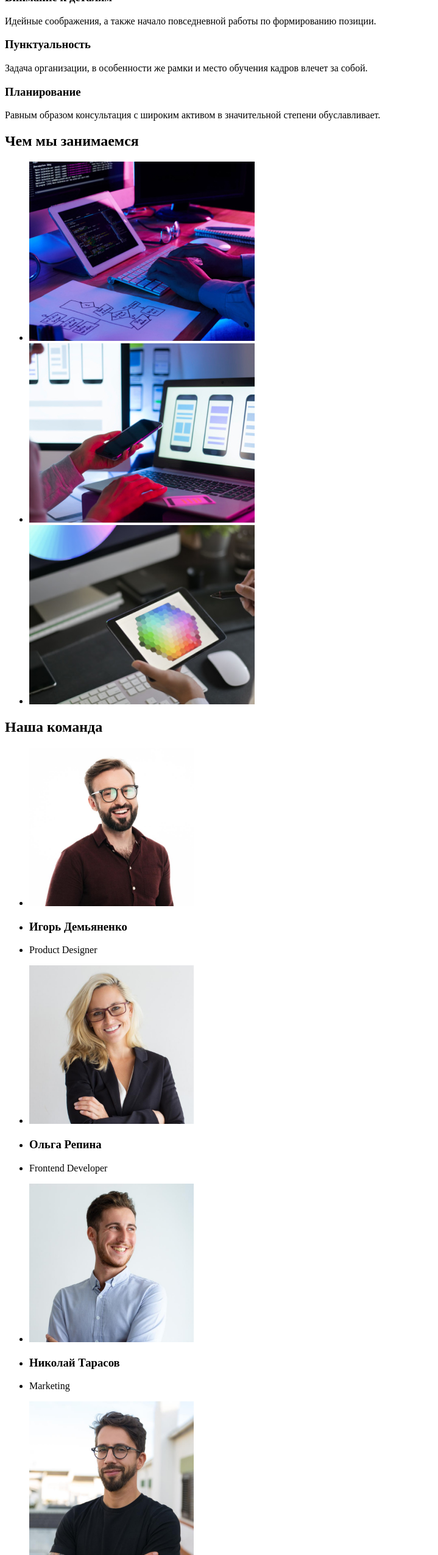
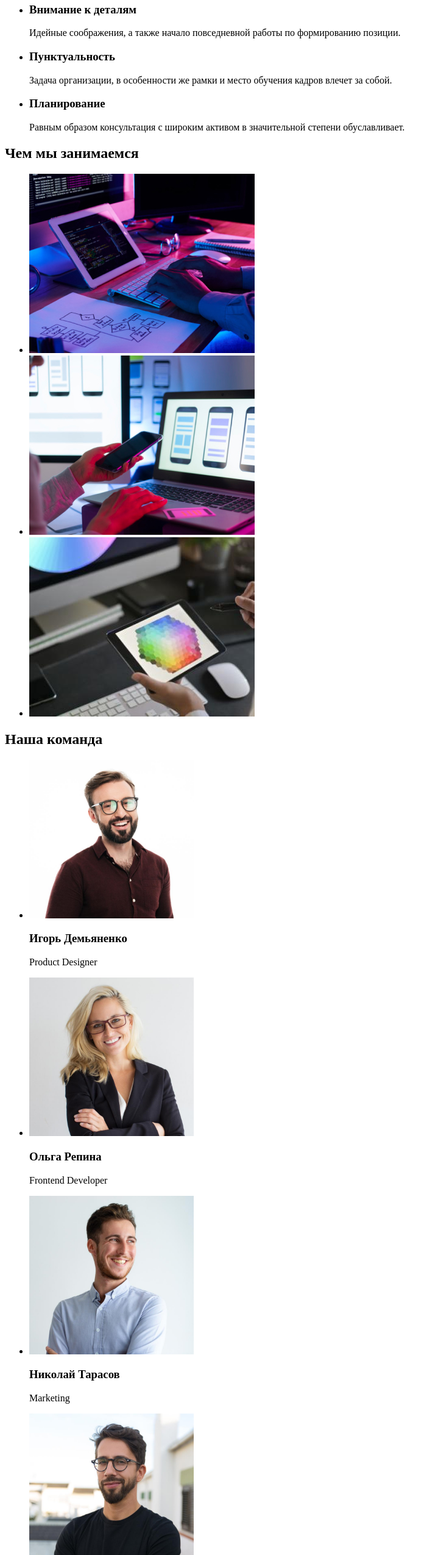
Before and after one commit to Elcher26/goit-markup-hw-01, a plain HTML site: page index.html in a window 1280 px wide. Shown: the part 250-2800 px from the top of the page at 61% size, without its empty margins (0-719 px from the left). Drawn offline with Linux system fonts and the light colour scheme.

Commit message:
HomeWork1_amended_V2

```diff
--- a/index.html
+++ b/index.html
@@ -9,30 +9,34 @@
 <body>
     <header>
     <!--Шапка-->
-        <h> <a href="" target="_blank" rel="noopener noreferrer nofollow">WebStudio</a></h>
+        <a href="">WebStudio</a>
         <nav>
         <ul>
-            <li><a href="" target="_blank" rel="noopener noreferrer nofollow">Студия</a></li>
-            <li><a href="" target="_blank" rel="noopener noreferrer nofollow">Портфолио</a></li>
-            <li><a href="" target="_blank" rel="noopener noreferrer nofollow">Контакты</a></li>
-            <a href="tel:+380961111111">+38 096 111 11 11</a>
-            <a href="mailto:info@devstudio.com">info@devstudio.com</a>
+            <li><a href="">Студия</a></li>
+            <li><a href="">Портфолио</a></li>
+            <li><a href="">Контакты</a></li>
         </ul>
         </nav>
+        <ul>
+            <li><a href="tel:+380961111111">+38 096 111 11 11</a></li>
+            <li><a href="mailto:info@devstudio.com">info@devstudio.com</a></li>
+        </ul>
+   </header>
+    <main>
+   <section>
         <h1>Эффективные решения для вашего бизнеса</h1>
         <button type="button">Заказать услугу</button>
-    </header>
-    <main>
+   </section>
     <!--Описание услуг-->
-    <!--Заголовок h2 для семантики, на макете без текста-->
-    <h2></h2>
     <section>
-        <h3>Внимание к деталям</h3>
-        <p>Идейные соображения, а также начало повседневной работы по формированию позиции.</p>
-        <h3>Пунктуальность</h3>
-        <p>Задача организации, в особенности же рамки и место обучения кадров влечет за собой.</p>
-        <h3>Планирование</h3>
-        <p>Равным образом консультация с широким активом в значительной степени обуславливает.</p>
+        <ul>
+            <li> <h3>Внимание к деталям</h3>
+            <p>Идейные соображения, а также начало повседневной работы по формированию позиции.</p></li>
+            <li><h3>Пунктуальность</h3>
+            <p>Задача организации, в особенности же рамки и место обучения кадров влечет за собой.</p></li>
+            <li> <h3>Планирование</h3>
+            <p>Равным образом консультация с широким активом в значительной степени обуславливает.</p></li>
+        </ul>
     </section>
     <section>
         <!--Чем мы занимаемся-->
@@ -40,37 +44,38 @@
         <ul>
             <li> <img src="./images/what-we-do1.jpeg" alt="верстка макета" width="370" height="294"></li>
             <li> <img src="./images/what-we-do2.jpeg" alt="адаптивная верстка" width="370" height="294"></li>
-            <li> <img src="./images/what-we-do3.png"  alt="подбор цветовой схемы" width="370" height="294"></li>
+            <li> <img src="./images/what-we-do3.jpeg" alt="подбор цветовой схемы" width="370" height="294"></li>
         </ul>
     </section>
     <section>
     <!--Команда-->
     <h2>Наша команда</h2>
     <ul>
-        <li><img src="./images/demianenko.jpeg" alt="фото демьяненко" width="270" height="260"</li>
-        <li> <h3>Игорь Демьяненко</h3></li>
-        <li>Product Designer</li>
-    </ul>
-    <ul>
-        <li><img src="./images/repina.jpeg" alt="фото репина" width="270" height="260"</li>
-        <li> <h3>Ольга Репина</h3></li>
-        <li>Frontend Developer</li>
-    </ul>
-        <ul>
-        <li><img src="./images/tarasov.jpeg" alt="фото тарасов" width="270" height="260"</li>
-        <li> <h3>Николай Тарасов</h3></li>
-        <li>Marketing</li>
-    </ul>
-        </ul>
-        <ul>
-        <li><img src="./images/yermakov.jpeg" alt="фото ермаков" width="270" height="260"</li>
-        <li> <h3>Михаил Ермаков</h3></li>
-        <li>UI Designer</li>
+        <li><img src="./images/demianenko.jpeg" alt="фото демьяненко" width="270" height="260">
+        <h3>Игорь Демьяненко</h3>
+        <p>Product Designer</p>
+        </li>
+        <li><img src="./images/repina.jpeg" alt="фото репина" width="270" height="260">
+        <h3>Ольга Репина</h3>
+        <p>Frontend Developer</p>
+        </li>
+        <li>
+        <img src="./images/tarasov.jpeg" alt="фото тарасов" width="270" height="260">
+        <h3>Николай Тарасов</h3>
+        <p>Marketing</p>
+        </li>
+        <li>
+        <img src="./images/yermakov.jpeg" alt="фото ермаков" width="270" height="260">
+        <h3>Михаил Ермаков</h3>
+        <p>UI Designer</p>
+        </li>
     </ul>
     </section>
     </main>
     <footer>
         <!--Футер-->
+         <a href="">WebStudio</a>
+         <address>
           <ul>
             <li><a href="https://bit.ly/3pXMvUd" target="_blank" rel="noopener noreferrer nofollow">г. Киев, пр-т
                 Леси Украинки, 26</a> </li>
@@ -78,7 +83,6 @@
             <li><a href="tel:+380961111111">+38 096 111 11 11</a> </li>
           </ul>
         </address>
-        </address>
     </footer>
 </body>
 </html>
```
Also changed, not shown: images/what-we-do3.jpeg (added), images/what-we-do3.png (deleted), 2 other files.
